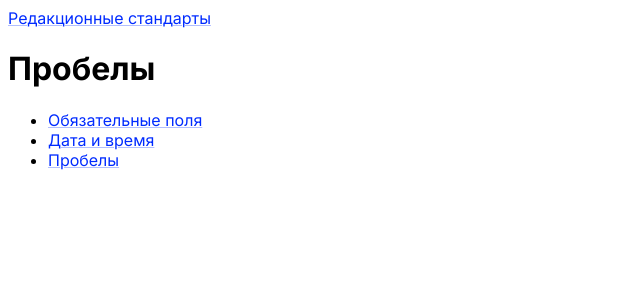
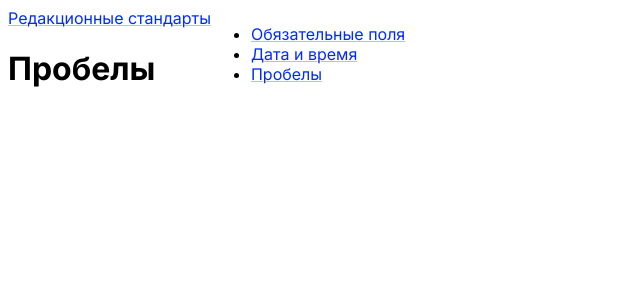
Before and after one commit to habibullin/habibullin.github.io, a Jekyll site: the page built from es/spaces.md, in a window 1280 px wide. Shown: the top 300 px of the page, without its empty margins (0-640 px from the left). Built offline with Jekyll 4.4.1, drawn with Linux system fonts in a browser that asks for light colours.

Commit message:
Update es.html

```diff
--- a/_layouts/es.html
+++ b/_layouts/es.html
@@ -7,12 +7,11 @@
     <link href="https://fonts.googleapis.com/css2?family=Inter:ital,opsz,wght@0,14..32,100..900;1,14..32,100..900&display=swap" rel="stylesheet">
     <link rel="stylesheet" href="{{ '/assets/styles.css' | relative_url }}">
 </head>
-<body>
-    <nav>
-      <a href="/es">Редакционные стандарты</a>
-    </nav>
-
+<body class="es">
     <main>
+        <nav>
+          <a href="/es">Редакционные стандарты</a>
+        </nav>
         {{ content }}
     </main>
 
```
